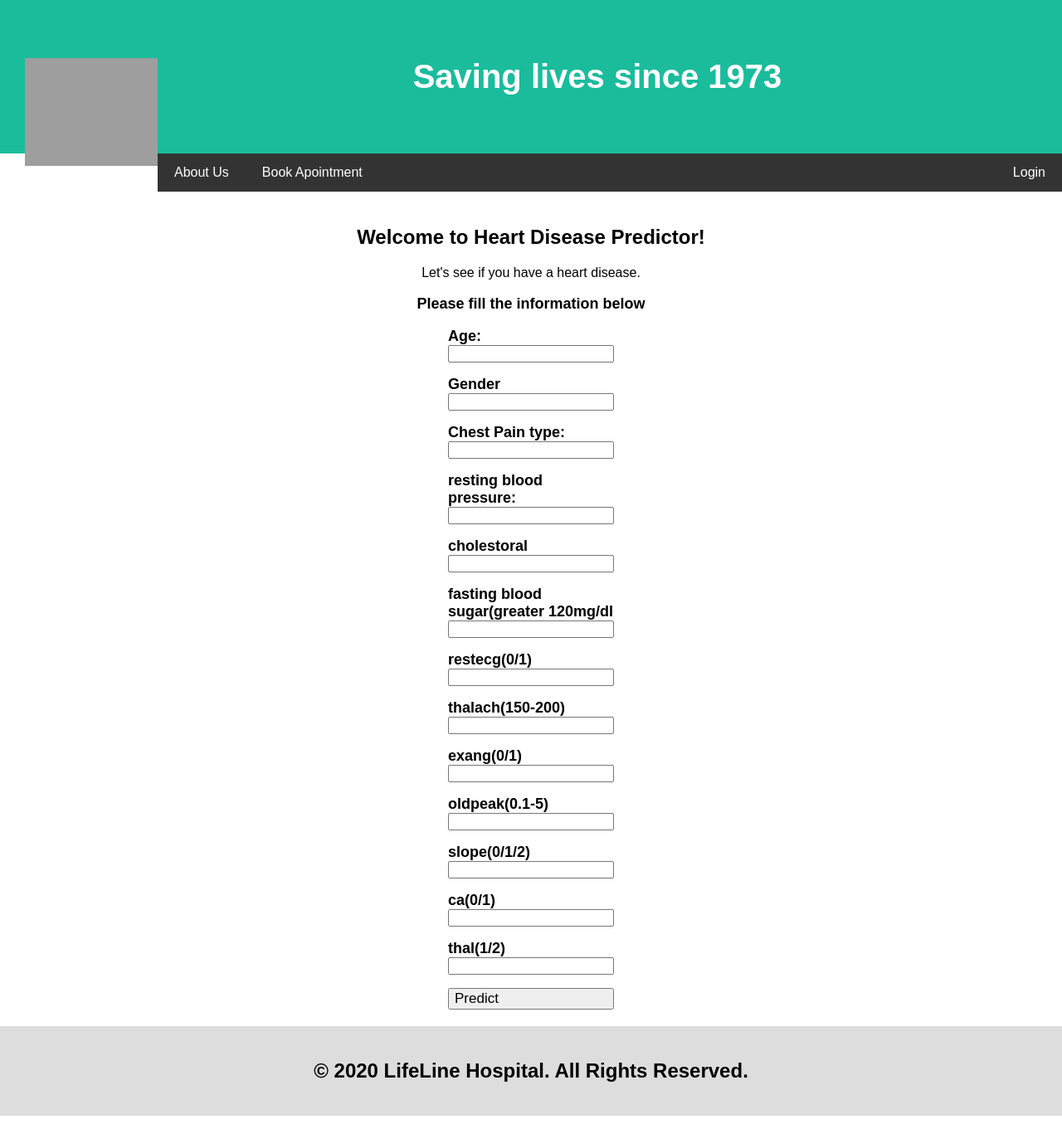
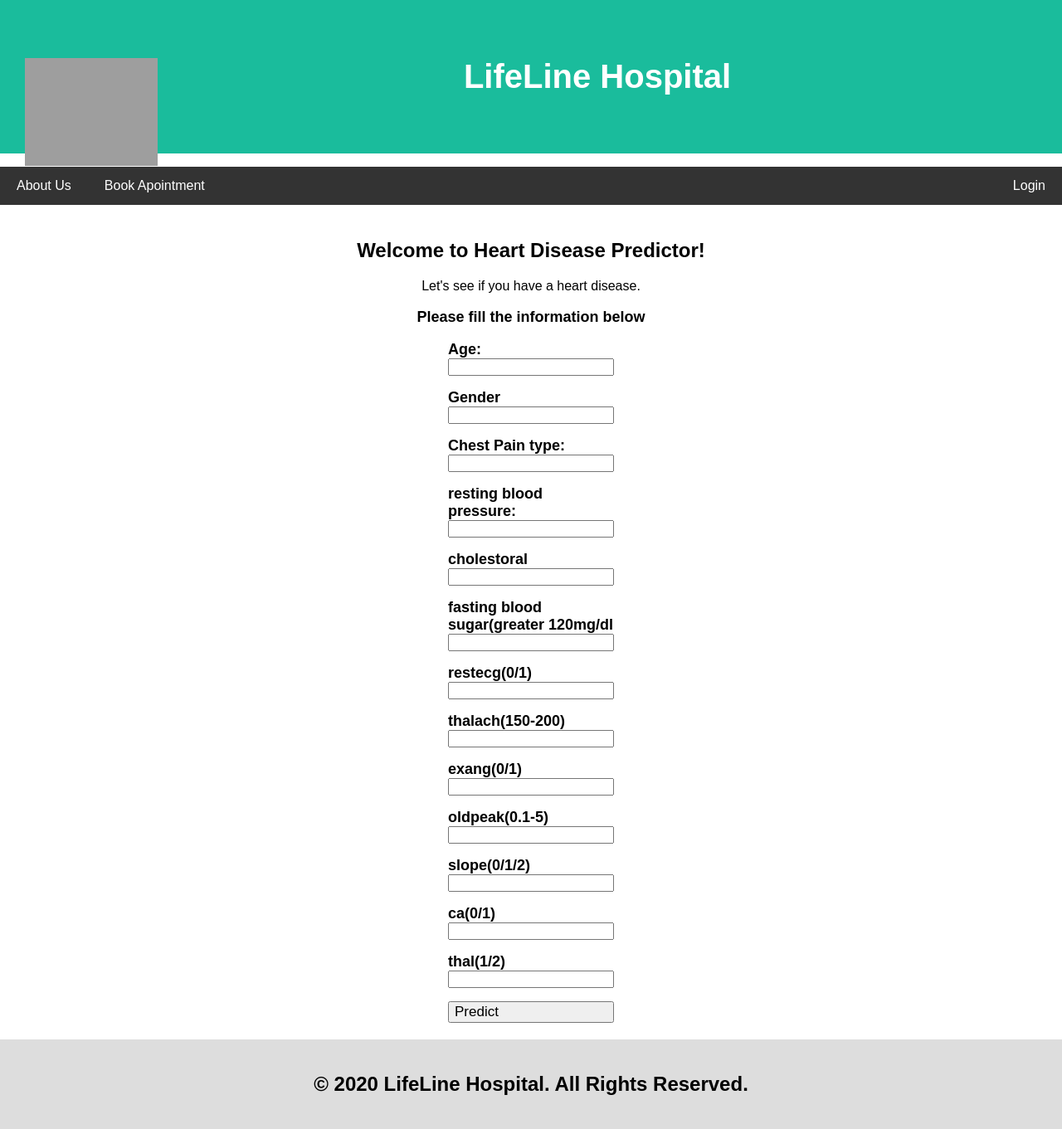
Before and after one commit to Sushildurai/Heart-Disease-Detector, a Flask app: page / in a window 1280 px wide. Shown: the whole page at 83% size. Run offline with Flask 2, Linux system fonts and the light colour scheme; parts of the project's set-up code (start-up, migrations or seed data) failed here and were passed over; grey boxes are pictures that could not be loaded.

Commit message:
Update heart_page.html

```diff
--- a/templates/heart_page.html
+++ b/templates/heart_page.html
@@ -105,10 +105,12 @@
 <body>
 
 <div class="header">
-  <h1 align="middle"><img src="https://dejpknyizje2n.cloudfront.net/svgcustom/clipart/preview/clipart-11644-26958-300x300.png" align="left" style="height: 130px;width: 160px"LifeLine Hospital</h1>
-    <p> Saving lives since 1973</p>
+  <h1 align="middle"><img src="https://dejpknyizje2n.cloudfront.net/svgcustom/clipart/preview/clipart-11644-26958-300x300.png" align="left" style="height: 130px;width: 160px"</h1>
+    <p> LifeLine Hospital</p>
 </div>
 
+ <p>
+  </p>
   <div class="navbar" >
   <a href="http://localhost/Heart_Hospital/sub_dir/about_us_page.html">About Us</a>
   <a href="http://localhost/Heart_Hospital/sub_dir/login_page.html">Book Apointment</a>
```
